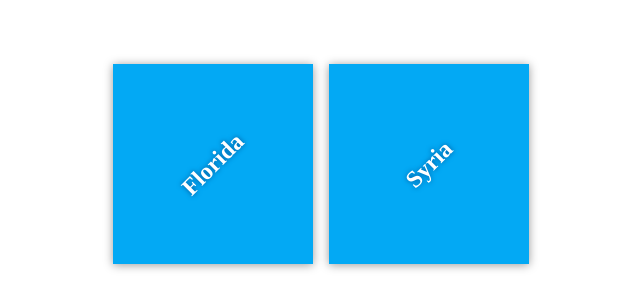
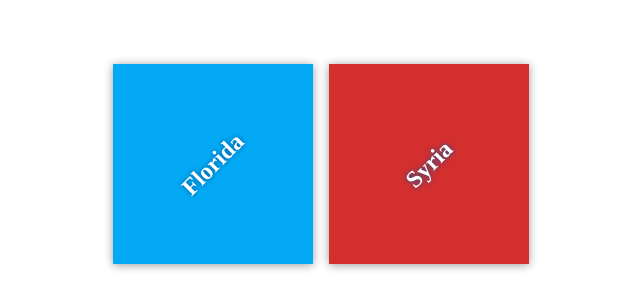
Before and after one commit to AymanAlhussein/my-travel-plans, a plain HTML site: page index.html in a window 1280 px wide. Shown: the part 236-544 px from the top of the page, without its empty margins (319-959 px from the left). Drawn offline with Linux system fonts and the light colour scheme.

Commit message:
Style destinations

```diff
--- a/css/app.css
+++ b/css/app.css
@@ -50,6 +50,6 @@ text-shadow: 0 0 5px #01579b;
 background-color: #03a9f4;
 }
 
-#paris {
+#syria {
 background-color: #d32f2f;
 }
```
